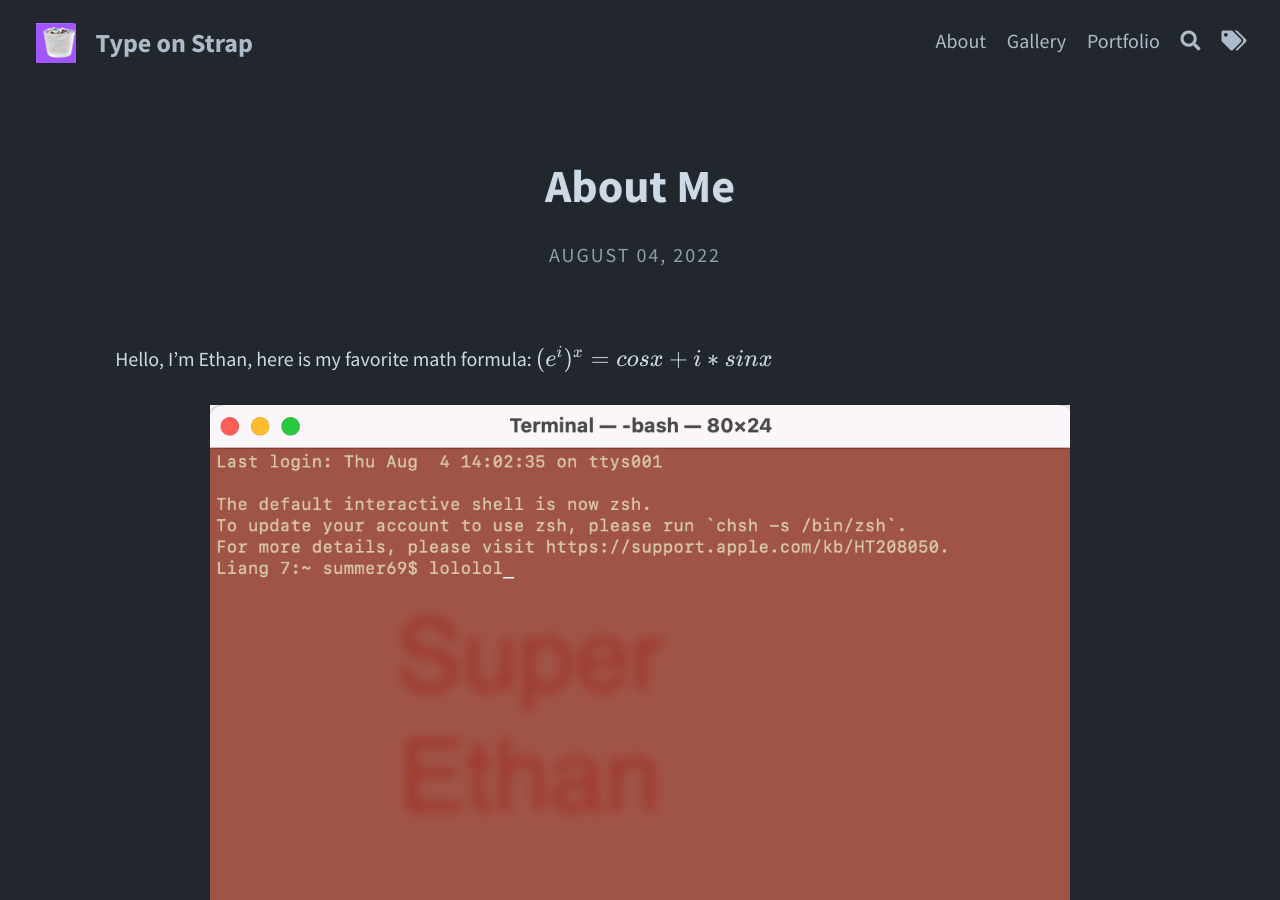
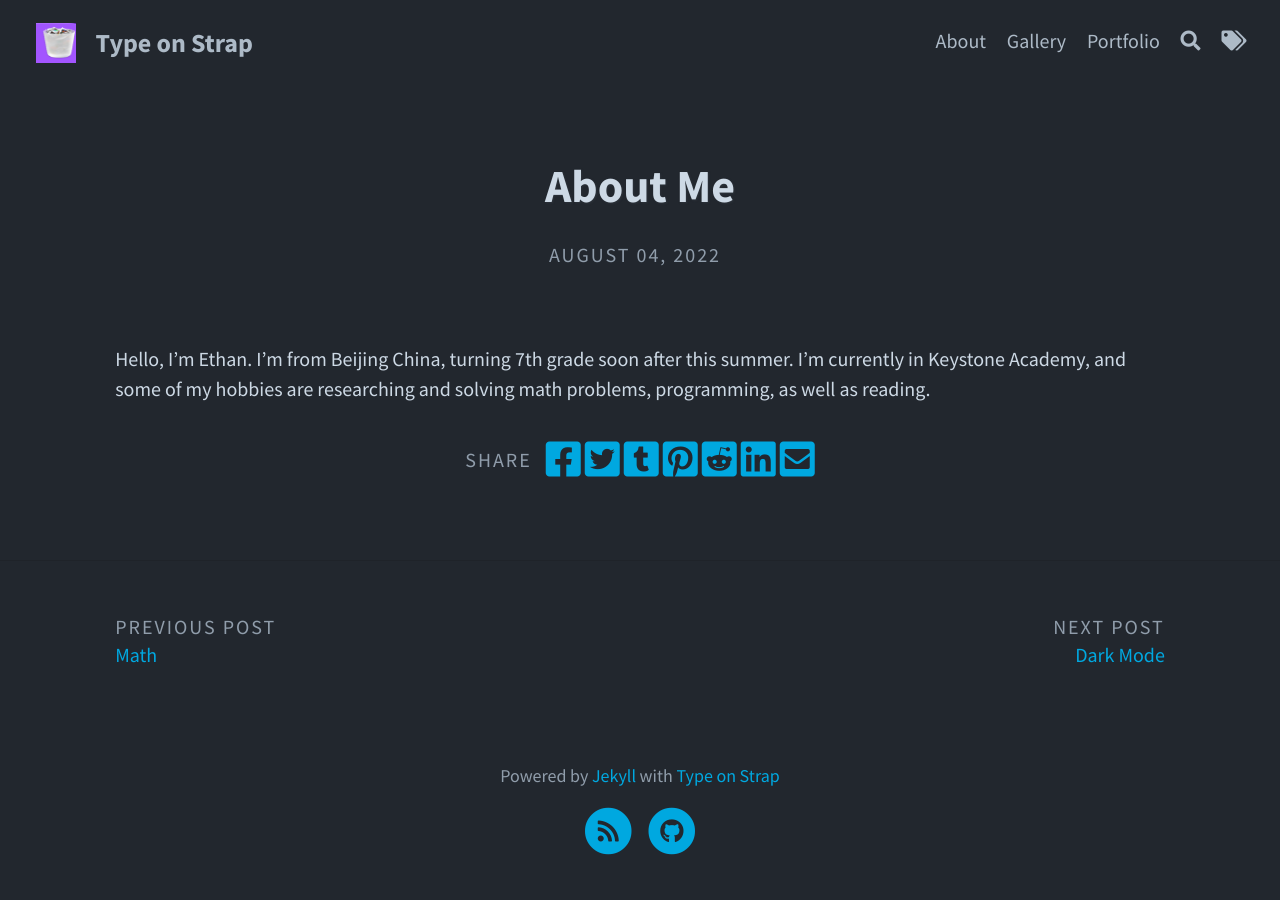
Before and after one commit to ethandai1024/ethandai1024.github.io, a Jekyll site: the page built from _posts/2022-08-04-lol.md, in a window 1280 px wide and 900 px high. Built offline with Jekyll 4.4.1, drawn with Linux system fonts in a browser that asks for light colours; comment, search, counter and statistics services are not loaded.

Commit message:
intro update

```diff
--- a/_posts/2022-08-04-lol.md
+++ b/_posts/2022-08-04-lol.md
@@ -3,7 +3,4 @@ layout: post
 title: "About Me"
 author: ethan
 ---
-Hello, I'm Ethan, here is my favorite math formula:
-$$(e^i)^x = cosx+i*sinx$$
-
-# ![](https://ethandai1024.github.io/assets/img/omg.png)
+Hello, I'm Ethan. I'm from Beijing China, turning 7th grade soon after this summer. I'm currently in Keystone Academy, and some of my hobbies are researching and solving math problems, programming, as well as reading.
```
Also changed, not shown: _posts/2022-08-04-omg.md (added, +11 -0 lines).
